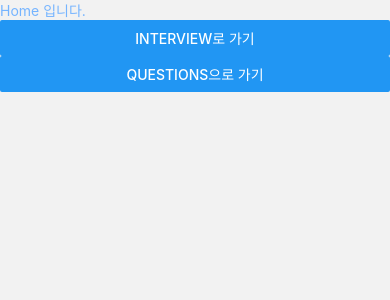
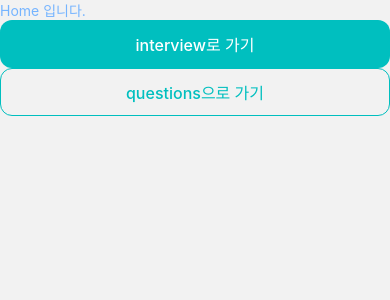
Before and after one commit to petercoco626/mock-interview-app, a React Native app: screen / in a window 390 px wide. Shown: the top 300 px of the page. Built offline with nearby package versions, Linux system fonts and the light colour scheme.

Commit message:
[feat] design-system : button

```diff
--- /dev/null
+++ b/components/base/button.tsx
@@ -0,0 +1,86 @@
+import clsx from 'clsx';
+import { Text, Pressable, PressableProps, StyleSheet } from 'react-native';
+
+type ButtonVariant = 'primary' | 'secondary' | 'text';
+
+type ButtonSize = 'large' | 'middle' | 'small';
+
+interface ButtonProps extends PressableProps {
+  text: string;
+  className?: string;
+  variant?: ButtonVariant;
+  size?: ButtonSize;
+}
+
+export function Button({
+  className = '',
+  text,
+  variant = 'primary',
+  size = 'large',
+  ...props
+}: ButtonProps) {
+  const defaultButtonStyle =
+    'rounded-xl flex items-center justify-center box-border px-5 border';
+
+  const styleOnSize: Record<
+    ButtonSize,
+    {
+      button: string;
+      text: string;
+    }
+  > = {
+    large: {
+      button: 'h-12',
+      text: 'text-m_medium ',
+    },
+    middle: {
+      button: 'h-10',
+      text: 'text-s_medium ',
+    },
+    small: {
+      button: 'h-8',
+      text: 'text-xs_medium ',
+    },
+  };
+
+  const styleOnVariant: Record<
+    ButtonVariant,
+    {
+      button: string;
+      text: string;
+    }
+  > = {
+    primary: {
+      button:
+        'border-transparent bg-system-green-light active:bg-system-green disabled:bg-system-gray',
+      text: 'text-white active:text-white-0.5 disabled:text-white-0.5',
+    },
+    secondary: {
+      button:
+        'border-system-green-light active:bg-system-green-light-0.15 disabled:border-system-gray',
+      text: 'text-system-green-light disabled:text-system-gray',
+    },
+    text: {
+      button: 'border-transparent',
+      text: 'text-[#999999]',
+    },
+  };
+
+  return (
+    <Pressable
+      {...props}
+      className={clsx(
+        defaultButtonStyle,
+        styleOnSize[size].button,
+        styleOnVariant[variant].button,
+        className
+      )}
+    >
+      <Text
+        className={clsx(styleOnSize[size].text, styleOnVariant[variant].text)}
+      >
+        {text}
+      </Text>
+    </Pressable>
+  );
+}
--- a/package.json
+++ b/package.json
@@ -11,6 +11,7 @@
   "dependencies": {
     "@react-navigation/native": "^6.1.18",
     "@react-navigation/native-stack": "^6.11.0",
+    "clsx": "^2.1.1",
     "expo": "~51.0.28",
     "expo-status-bar": "~1.12.1",
     "nativewind": "^2.0.11",
--- a/screens/home.tsx
+++ b/screens/home.tsx
@@ -1,6 +1,7 @@
+import { Button } from '@/components/base/button';
 import { ScreenRouteParamType } from '@/constants/screen';
 import { NavigationProp, useNavigation } from '@react-navigation/native';
-import { Button, Text, View } from 'react-native';
+import { Text, View } from 'react-native';
 
 export function HomeScreen() {
   const navigation = useNavigation<NavigationProp<ScreenRouteParamType>>();
@@ -9,11 +10,12 @@ export function HomeScreen() {
     <View>
       <Text className="text-system-blue">Home 입니다.</Text>
       <Button
-        title="interview로 가기"
+        text="interview로 가기"
         onPress={() => navigation.navigate('interview')}
       ></Button>
       <Button
-        title="questions으로 가기"
+        text="questions으로 가기"
+        variant="secondary"
         onPress={() => navigation.navigate('question')}
       ></Button>
     </View>
--- a/tailwind.config.ts
+++ b/tailwind.config.ts
@@ -10,9 +10,11 @@ module.exports = {
         'system-blue-light': '#DCECFF',
         'system-blue': '#75B4FF',
         'system-green-light': '#00BFBF',
+        'system-green-light-0.15': 'rgba(0, 191, 191, 0.15)',
         'system-green': '#007D7D',
         'system-green-dark': '#005C5C',
         'system-gray': '#CECECE',
+        'white-0.5': 'rgba(255, 255, 255, 0.5)',
       },
       fontSize: {
         xs_thin: [
```
Also changed, not shown: 1 other file (tests, documents, lock files or other folders).
